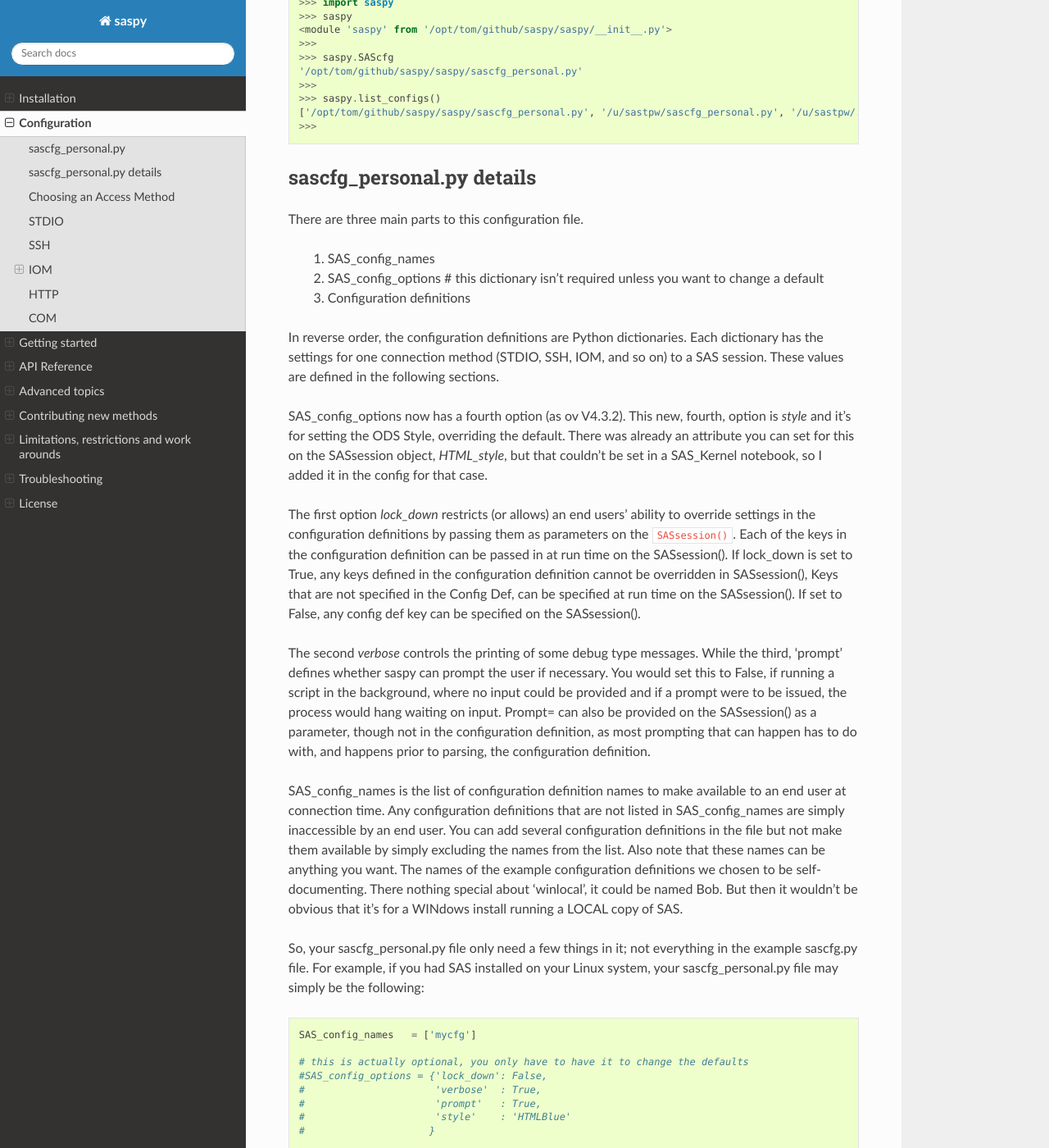
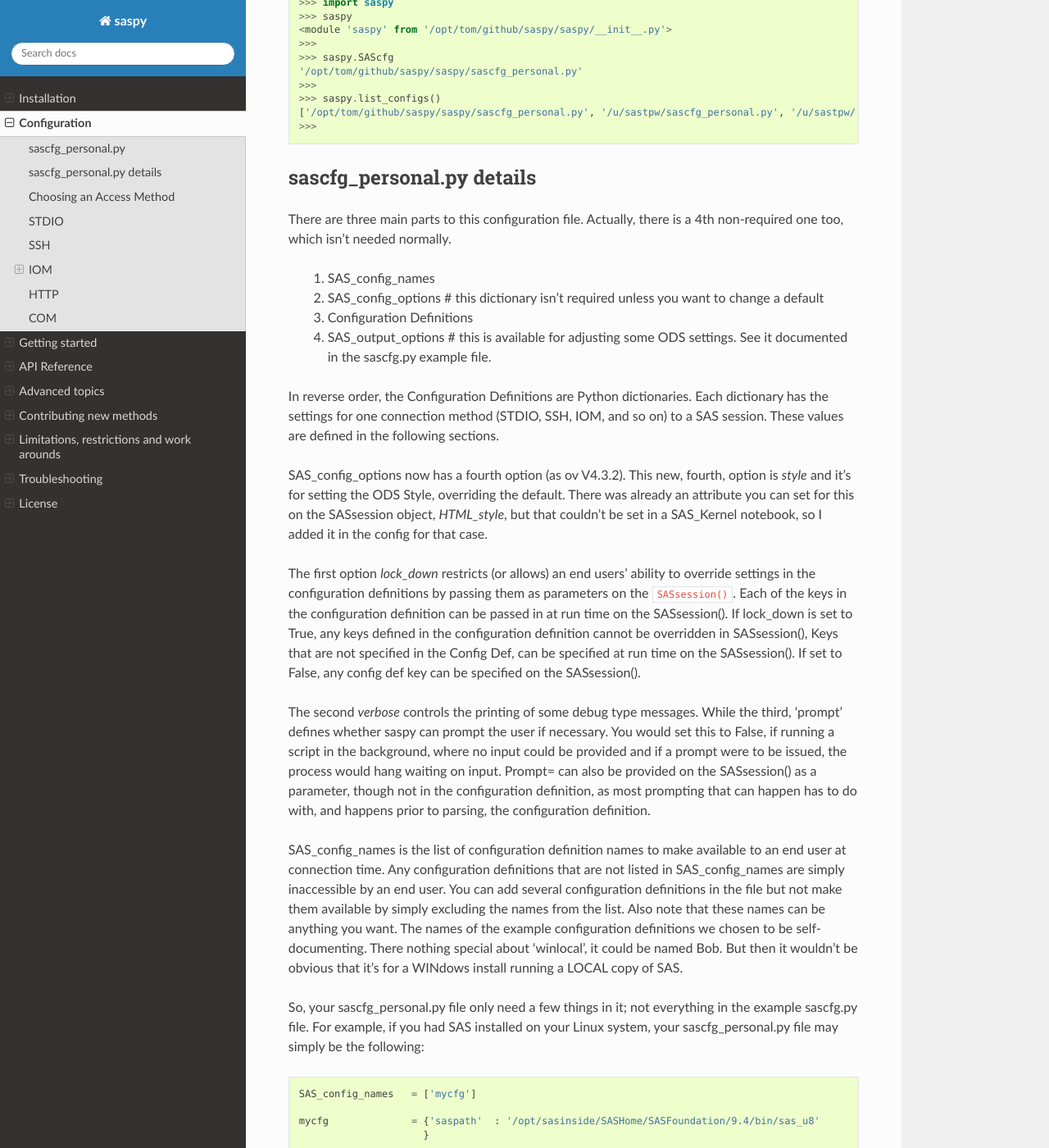
Before and after one commit to sassoftware/saspy, a Sphinx documentation site: the page built from saspy/doc/source/configuration.rst, in a window 1280 px wide and 1400 px high, scrolled down 4303 px. Shown: the whole window at 82% size. Built offline with Sphinx 7.4.7 and the Read the Docs theme 3.1.0, drawn with Linux system fonts in a browser that asks for light colours.

Commit message:
Add feature for internal tester, and update version/changelog for new release

```diff
--- a/saspy/doc/source/configuration.rst
+++ b/saspy/doc/source/configuration.rst
@@ -210,13 +210,15 @@
 
 sascfg_personal.py details
 ==========================
-There are three main parts to this configuration file.
+There are three main parts to this configuration file. Actually, there is a 4th non-required one too, which isn't needed normally.
 
         1) SAS_config_names
         2) SAS_config_options  # this dictionary isn't required unless you want to change a default
-        3) Configuration definitions
+        3) Configuration Definitions
 
-In reverse order, the configuration definitions are Python dictionaries. Each dictionary
+        4) SAS_output_options  # this is available for adjusting some ODS settings. See it documented in the sascfg.py example file.
+
+In reverse order, the Configuration Definitions are Python dictionaries. Each dictionary
 has the settings for one connection method (STDIO, SSH, IOM, and so on) to a SAS session.
 These values are defined in the following sections.
 
@@ -255,13 +257,6 @@
 .. code-block:: ipython3
 
     SAS_config_names   = ['mycfg']
-
-    # this is actually optional, you only have to have it to change the defaults
-    #SAS_config_options = {'lock_down': False,
-    #                      'verbose'  : True,
-    #                      'prompt'   : True,
-    #                      'style'    : 'HTMLBlue'
-    #                     }
 
     mycfg              = {'saspath'  : '/opt/sasinside/SASHome/SASFoundation/9.4/bin/sas_u8'
                          }
--- a/saspy/version.py
+++ b/saspy/version.py
@@ -1 +1 @@
-__version__ = '5.103.2'
+__version__ = '5.104.0'
```
Also changed, not shown: CHANGELOG.md (+27 -2 lines), 6 other files.
